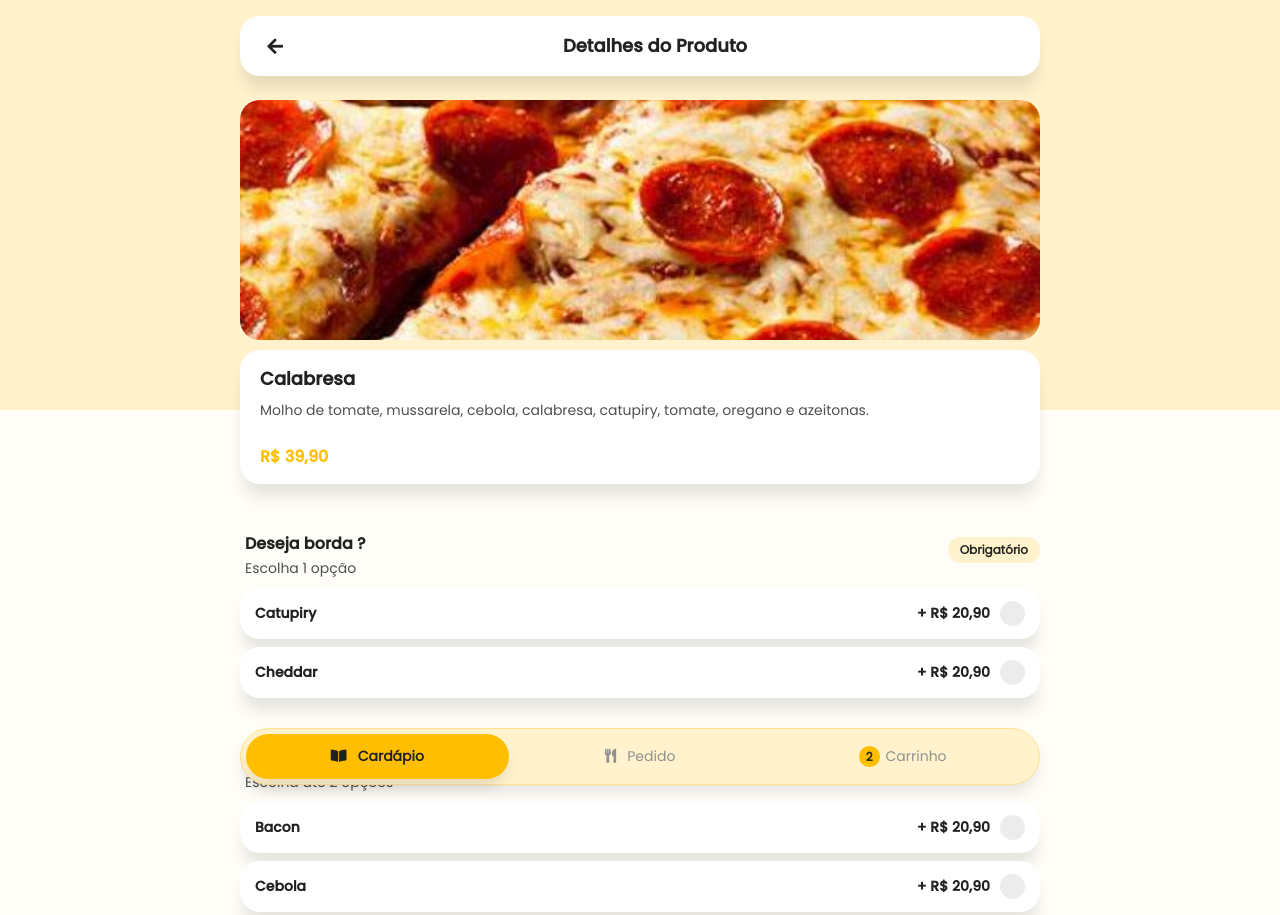
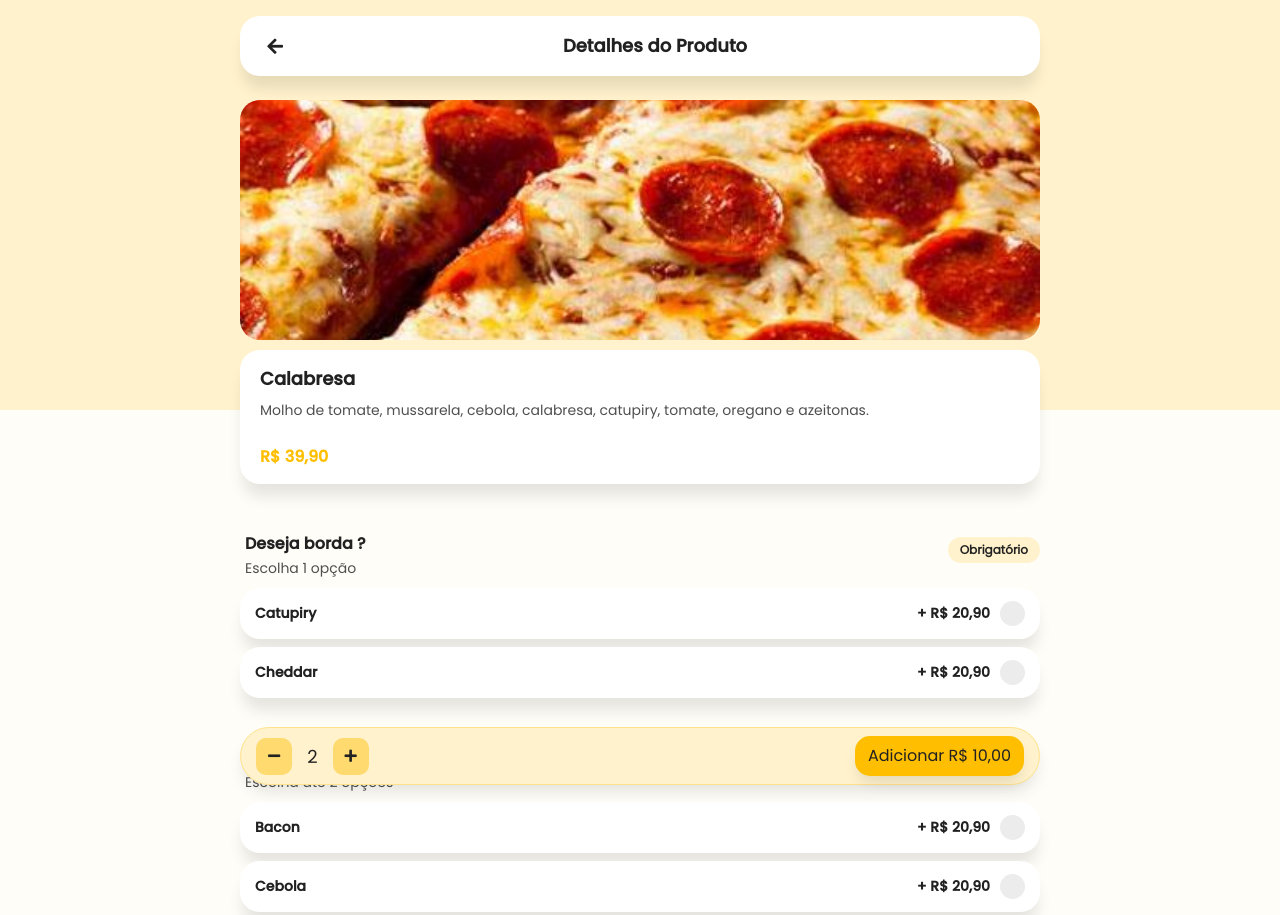
Before and after one commit to gabriel-gal/delivery, a plain HTML site: page item.html in a window 1280 px wide. Shown: the top 915 px of the page. Drawn offline with Linux system fonts and the light colour scheme.

Commit message:
Feito o menu de adicionar item ou remover

```diff
--- a/css/main.css
+++ b/css/main.css
@@ -138,6 +138,16 @@ section .categoria {
 .btn-white {
     color: var(--color-black);
     background-color: var(--color-white);
+    border-radius: 20px;
+    padding: 15px 25px;
+    font-size: 20px;
+    box-shadow: 0px 10px 15px -3px rgba(0, 0, 0, 0.1);
+}
+
+.btn-yellow {
+    border: none!important;
+    background-color: var(--color-primary);
+    color: var(--color-black)!important;
     border-radius: 20px;
     padding: 15px 25px;
     font-size: 20px;
@@ -392,3 +402,31 @@ section .categoria {
 textarea {
     height: 150px!important;
 }
+
+.menu-bottom.details {
+    justify-content: space-between;
+    padding: 8px 15px;
+}
+
+.add-carrinho {
+    display: flex;
+    text-align: center;
+    height: 30px;
+    justify-content: center;
+    align-items: center;
+}
+
+.btn-menos, .btn-mais {
+    color: var(--color-black);
+    padding: 8px 12px;
+    border-radius: 10px;
+    font-size: 14px;
+    cursor: pointer;
+    background: var(--color-primary-out);
+}
+
+.add-numero-itens {
+    color: var(--color-black);
+    padding: 2px 15px;
+    font-size: 18px;
+}
--- a/item.html
+++ b/item.html
@@ -111,16 +111,21 @@
             </div>
         </section>
 
-        <section class="menu-bottom" id="menuBottom">
-            <a href="" class="menu-bottom-item active">
-                <i class="fas fa-book-open"></i> &nbsp; Cardápio
-            </a>
-            <a href="" class="menu-bottom-item">
-                <i class="fas fa-utensils"></i> &nbsp; Pedido
-            </a>
-            <a href="" class="menu-bottom-item">
-                <span class="badge-total-carrinho">2</span>
-                <!-- <i class="fas fa-shopping-cart"></i> &nbsp; -->Carrinho
+        <section class="menu-bottom details" id="menuBottom">
+            <div class="add-carrinho">
+                <span class="btn-menos">
+                    <i class="fas fa-minus"></i>
+                </span>
+                <span class="add-numero-itens">
+                    2
+                </span>
+                <span class="btn-mais">
+                    <i class="fas fa-plus"></i>
+                </span>
+            </div>
+            <a class="btn btn-yellow btn-sm">
+                Adicionar
+                <span>R$ 10,00</span>
             </a>
         </section>
 
@@ -132,6 +137,6 @@
 
     <!--   IMPORT JS  -->
     <script type="text/javascript" src="./js/bootstrap.bundle.min.js"></script>
-    <script type="text/javascript" src="./js/cardapio.js"></script>
+    <script type="text/javascript" src="./js/item.js"></script>
 </body>
 </html>
```
Also changed, not shown: js/item.js (added).
